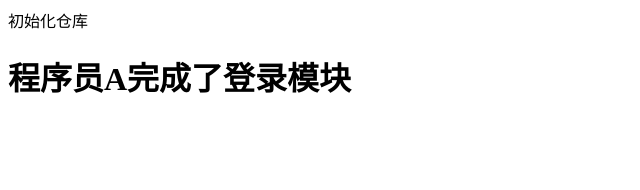
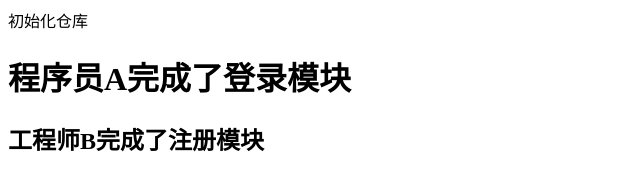
Before and after one commit to eizo2200/hehe, a plain HTML site: page index.html in a window 1280 px wide. Shown: the whole page, without its empty margins (0-640 px from the left). Drawn offline with Linux system fonts and the light colour scheme.

Commit message:
工程师B完成了注册模块的开发

```diff
--- a/index.html
+++ b/index.html
@@ -9,5 +9,6 @@
 <body>
    初始化仓库
    <h1>程序员A完成了登录模块</h1>
+   <h2>工程师B完成了注册模块</h2>
 </body>
 </html>
```
